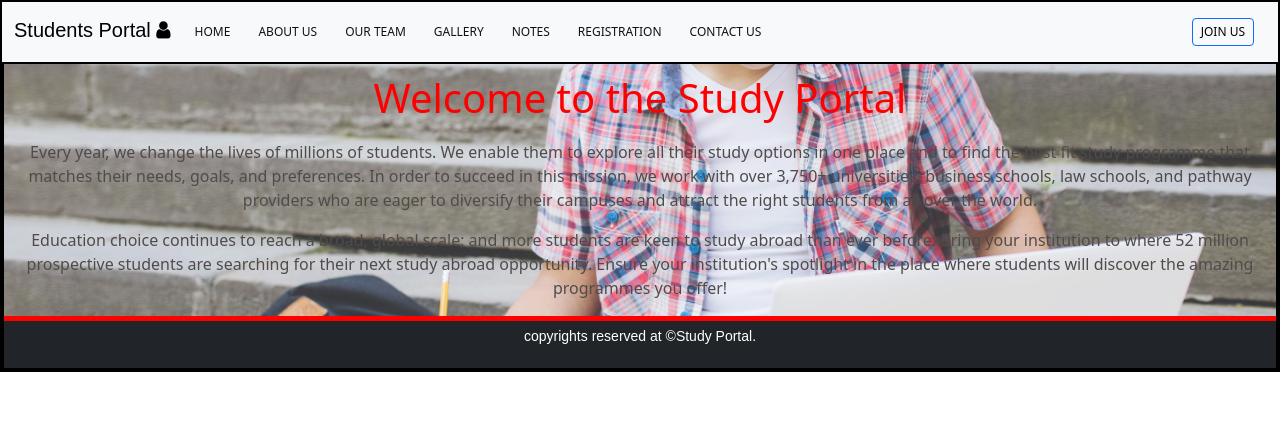
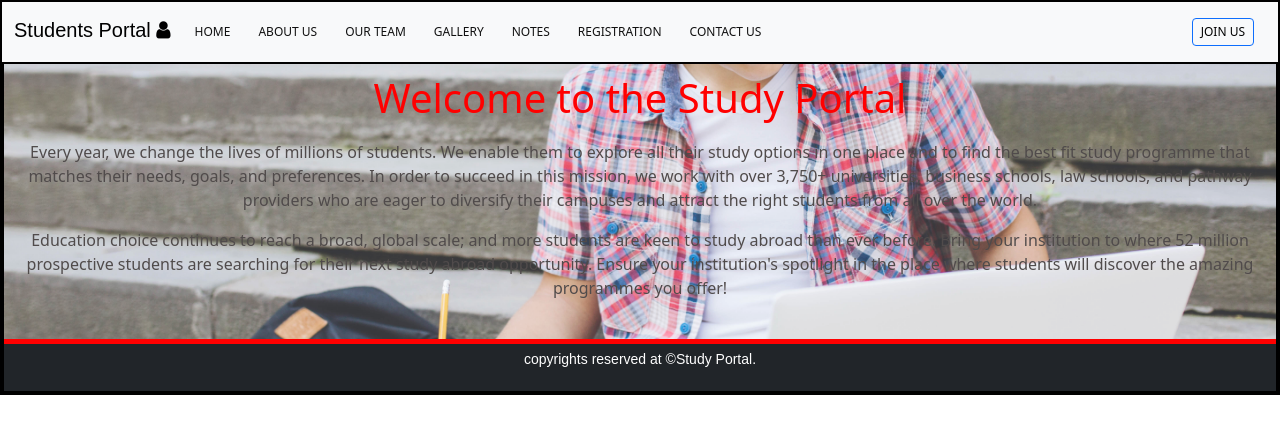
Before and after one commit to webdevavi96/myproject, a Django app: page /home/ in a window 1280 px wide. Shown: the top 434 px of the page. Run offline with Django 5.2, Linux system fonts and the light colour scheme; some web fonts are replaced.

Commit message:
update style.css

```diff
--- a/General/static/css/style.css
+++ b/General/static/css/style.css
@@ -97,7 +97,7 @@ section{
   margin: 0;
   padding: 0;
   z-index: 1000;
-  min-height: 250px; /* Use min-height to allow flexibility */
+  min-height: 280px; /* Use min-height to allow flexibility */
   color: white; /* Ensure text color is readable over the image */
 }
 
```
